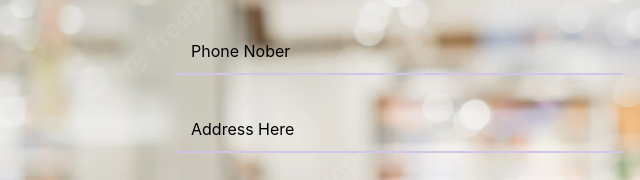
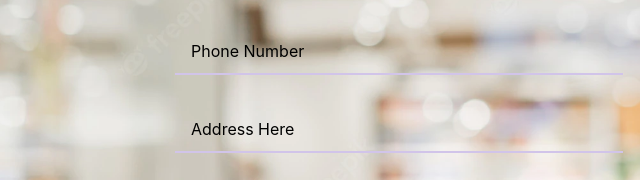
Before and after one commit to maitrimeshram/maitrimeshram.github.io, a plain HTML site: page index.html in a window 1280 px wide. Shown: the part 227-407 px from the top of the page, 241-881 px from the left. Drawn offline with Linux system fonts and the light colour scheme.

Commit message:
Update index.html

```diff
--- a/index.html
+++ b/index.html
@@ -34,7 +34,7 @@
                 <input id="phone" class="field__input" placeholder="+91 Your Number" name="Telephone">
                 <span class="field__label-wrap" aria-hidden="true">
 
-                    <span class="field__label">Phone Nober</span>
+                    <span class="field__label">Phone Number</span>
                 </span>
             </div>
 
```
